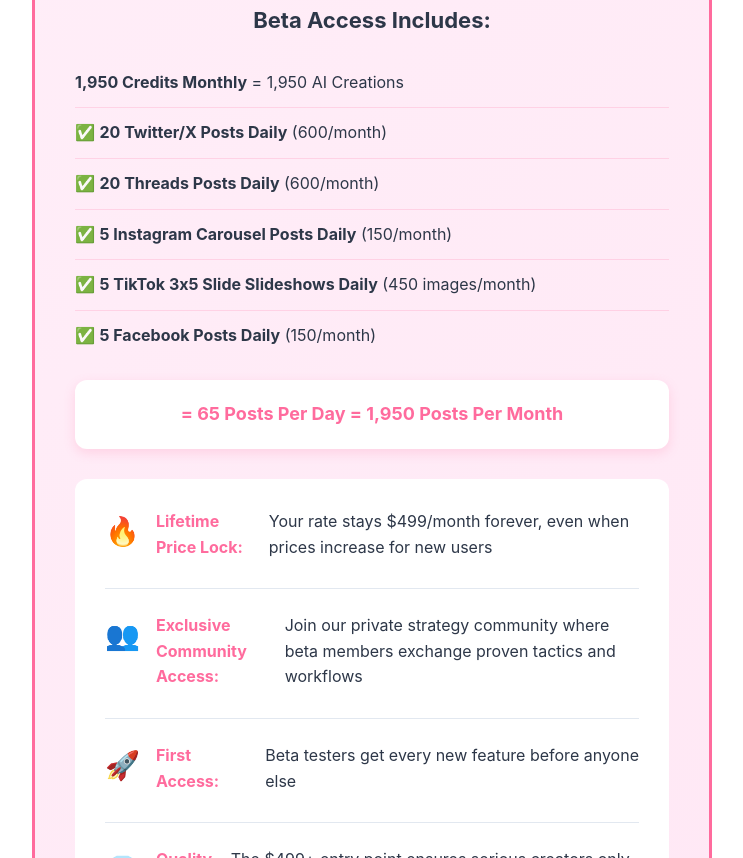
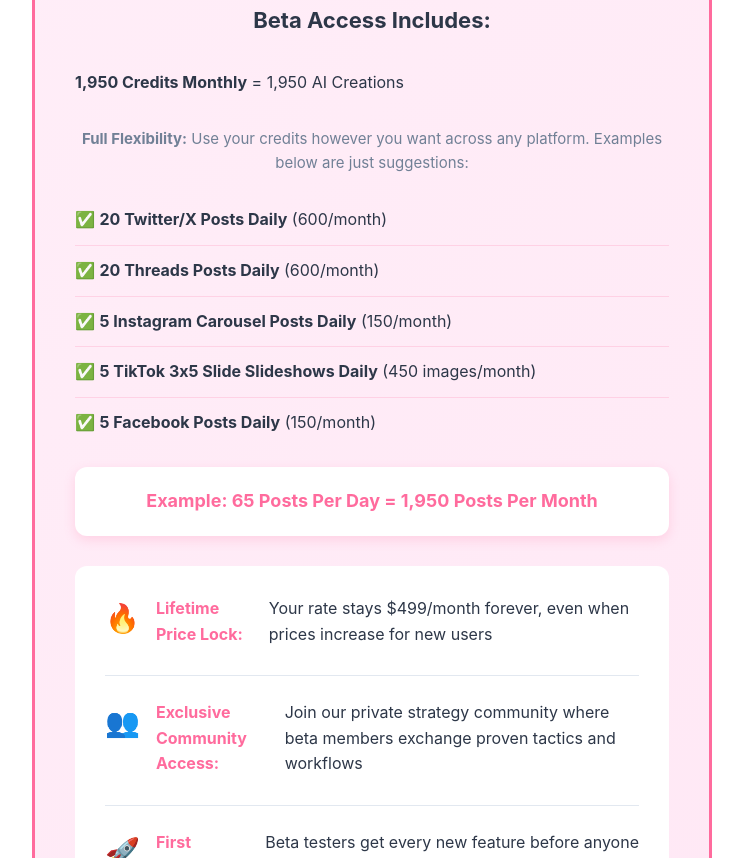
Before and after one commit to gigageek101/ai-content-creator-website, a website: page index.html in a window 1280 px wide. Shown: the part 10640-11498 px from the top of the page, without its empty margins (268-1011 px from the left). Drawn offline with Linux system fonts and the light colour scheme.

Commit message:
Clarify credit flexibility - users can allocate credits across any platforms

```diff
--- a/index.html
+++ b/index.html
@@ -1162,6 +1162,13 @@
                         <h3>Beta Access Includes:</h3>
                         <ul>
                             <li><strong>1,950 Credits Monthly</strong> = 1,950 AI Creations</li>
+                        </ul>
+                        <div class="credits-flexibility">
+                            <p style="text-align: center; margin: 20px 0; font-size: 15px; color: var(--text-secondary);">
+                                <strong>Full Flexibility:</strong> Use your credits however you want across any platform. Examples below are just suggestions:
+                            </p>
+                        </div>
+                        <ul>
                             <li>✅ <strong>20 Twitter/X Posts Daily</strong> (600/month)</li>
                             <li>✅ <strong>20 Threads Posts Daily</strong> (600/month)</li>
                             <li>✅ <strong>5 Instagram Carousel Posts Daily</strong> (150/month)</li>
@@ -1169,7 +1176,7 @@
                             <li>✅ <strong>5 Facebook Posts Daily</strong> (150/month)</li>
                         </ul>
                         <div class="total-posts">
-                            <strong>= 65 Posts Per Day = 1,950 Posts Per Month</strong>
+                            <strong>Example: 65 Posts Per Day = 1,950 Posts Per Month</strong>
                         </div>
                     </div>
                     <div class="beta-benefits">
```
